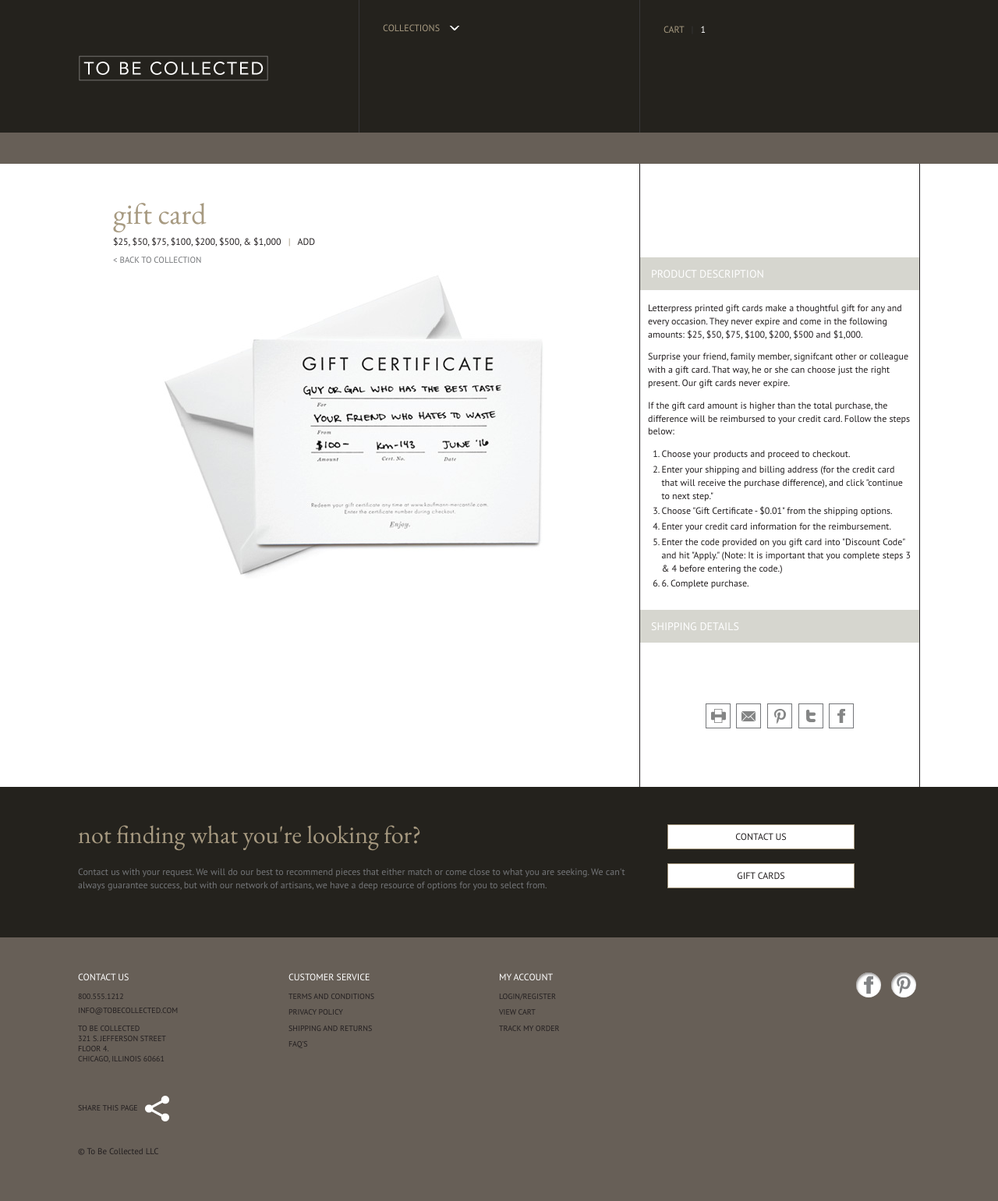
After one commit to kentonquatman/tobecollected, a PHP site: page /gift-card.php in a window 1280 px wide. The commit adds this page. Shown: the whole page at 78% size. Run offline with PHP 8.4, Linux system fonts and the light colour scheme; some libraries are stand-ins or nearby versions.

Commit message:
Gift card page

```diff
--- a/_assets/css/style.css
+++ b/_assets/css/style.css
@@ -880,9 +880,11 @@ textarea {
     .product {
       float: left;
       width: 60%;
-      padding-left: 3em;
-      padding-right: 3em;
+      padding: 4.5em;
       border-bottom: none; } }
+  @media screen and (min-width: 67.5em) {
+    .product {
+      width: 66.66%; } }
   .product__header h1 {
     color: #a79a81;
     font-family: "EB Garamond", Georgia, Times, "Times New Roman", serif;
@@ -921,7 +923,8 @@ textarea {
       padding-top: 9em; } }
   @media screen and (min-width: 67.5em) {
     .product__details {
-      padding-top: 12em; } }
+      padding-top: 12em;
+      width: 33.33%; } }
   .product__details .group {
     position: relative;
     padding: 4.5em 5% 1.5em; }
--- a/_assets/sass/05sections/product.scss
+++ b/_assets/sass/05sections/product.scss
@@ -8,9 +8,11 @@
   @include break-up($medium){
     float: left;
     width: 60%;
-    padding-left: 3em;
-    padding-right: 3em;
+    padding: 4.5em;
     border-bottom: none;
+  }
+  @include break-up($x-large){
+    width: 66.66%;
   }
   &__header {
     h1 {
@@ -64,6 +66,7 @@
     }
     @include break-up($x-large){
       padding-top: 12em;
+      width: 33.33%;
     }
     .group {
       position: relative;
--- a/_partials/footer.php
+++ b/_partials/footer.php
@@ -5,7 +5,7 @@
       <p>Contact us with your request. We will do our best  to recommend pieces that either match or come close to what you are seeking. We can't always guarantee success, but with our network of artisans, we have a deep resource of options for you to select from.</p>
     </aside>
     <div class="bottom__buttons">
-      <a class="button" href="contact.php">Contact Us</a>
+      <a class="button" href="page.php">Contact Us</a>
       <a class="button" href="gift-card.php">Gift Cards</a>
     </div>
   </div>
--- /dev/null
+++ b/gift-card.php
@@ -0,0 +1,56 @@
+<?php
+  $pageTitle = 'To Be Collected';
+  $bodyId = 'product';
+  include '_partials/head.php';
+  include '_partials/header.php';
+?>
+
+<section class="main">
+  <div class="inner">
+    <article class="product">
+      <header class="product__header">
+        <h1>gift card</h1>
+        <p>
+          <span class="price">$25, $50, $75, $100, $200, $500, &amp; $1,000</span>
+          <span class="spacer">|</span>
+          <a class="add" href="#">ADD</a>
+        </p>
+        <a class="back" href="index.php">&lt; Back to Collection</a>
+      </header>
+      <figure class="product__photo">
+        <img src="_assets/img/photos/product-photo-10.jpg" alt="photo">
+      </figure>
+    </article>
+    <aside class="product__details">
+      <div class="group">
+        <h4 class="group__heading">Product Description</h4>
+        <p>Letterpress printed gift cards make a thoughtful gift for any and every occasion. They never expire and come in the following amounts: $25, $50, $75, $100, $200, $500 and $1,000.</p>
+        <p>Surprise your friend, family member, signifcant other or colleague with a gift card. That way, he or she can choose just the right present. Our gift cards never expire.</p>
+        <p>If the gift card amount is higher than the total purchase, the difference will be reimbursed to your credit card. Follow the steps below:</p>
+        <ol>
+          <li>Choose your products and proceed to checkout.</li>
+          <li>Enter your shipping and billing address (for the credit card that will receive the purchase difference), and click "continue to next step."</li>
+          <li>Choose "Gift Certificate - $0.01" from the shipping options.</li>
+          <li>Enter your credit card information for the reimbursement.</li>
+          <li>Enter the code provided on you gift card into "Discount Code" and hit "Apply." (Note: It is important that you complete steps 3 & 4 before entering the code.)</li>
+          <li>6. Complete purchase.</li>
+        </ol>
+      </div>
+      <div class="group">
+        <h4 class="group__heading">Shipping Details</h4>
+      </div>
+      <ul class="share-links">
+        <li class="print"><a href="#">Print</a></li>
+        <li class="email"><a href="#">Email</a></li>
+        <li class="pinterest"><a href="#">Pinterest</a></li>
+        <li class="twitter"><a href="#">Twitter</a></li>
+        <li class="facebook"><a href="#">Facebook</a></li>
+      </ul>
+    </aside>
+  </div>
+</section>
+
+<?php
+  include '_partials/footer.php';
+  include '_partials/foot.php';
+?>
```
Also changed, not shown: _assets/img/photos/product-photo-10.jpg (added), 1 other file.
